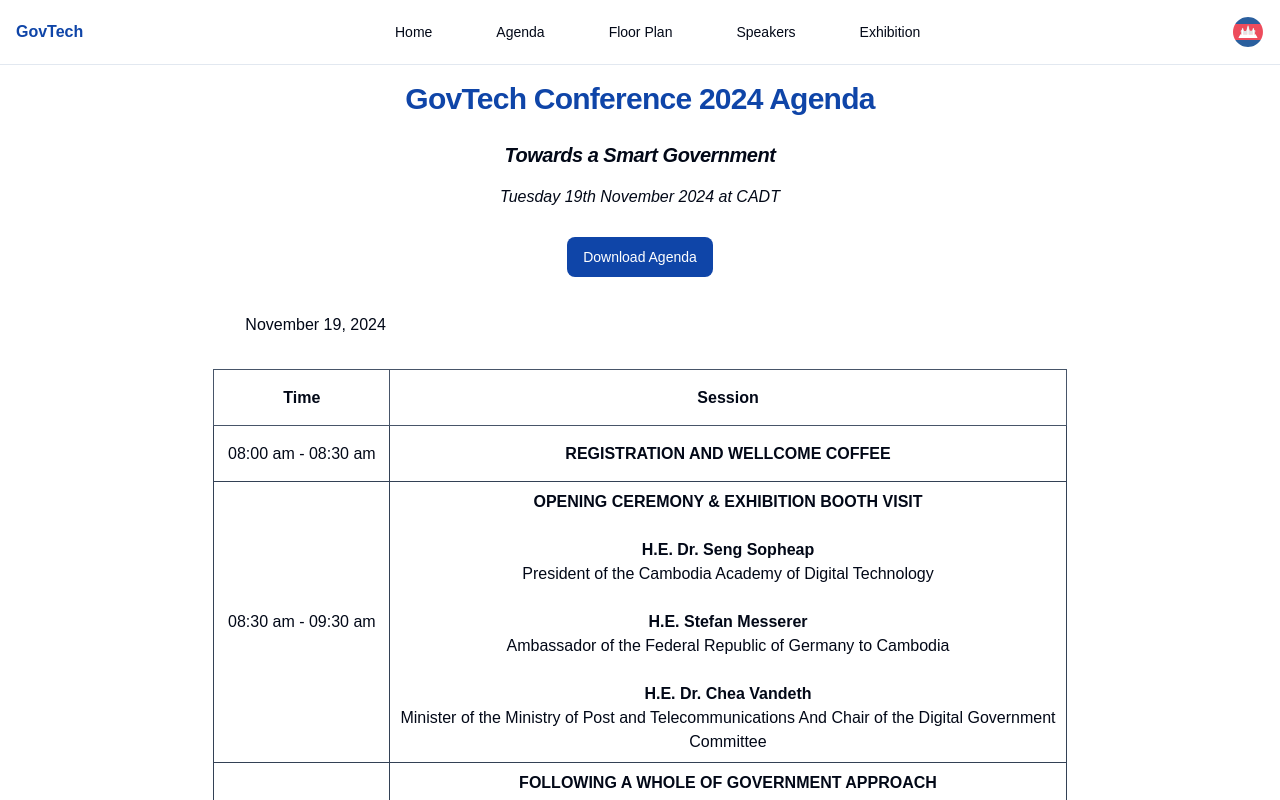
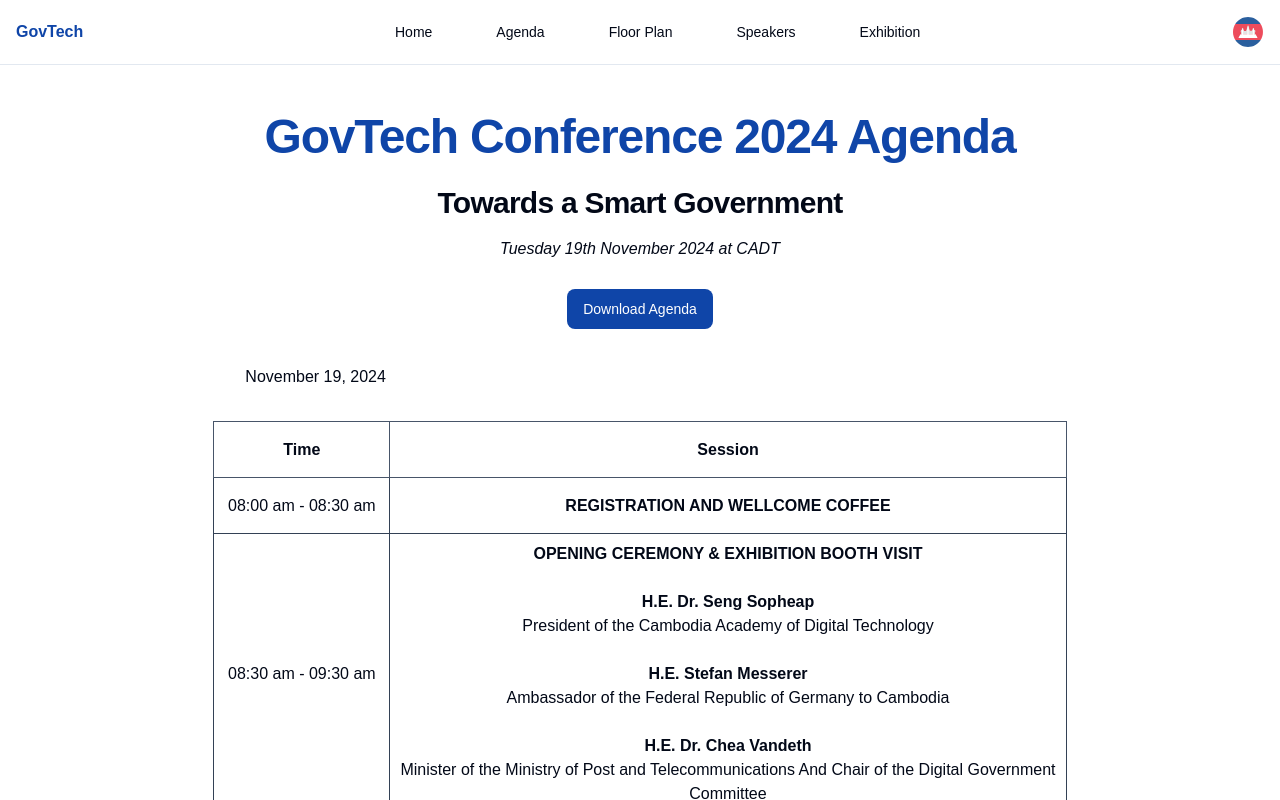
Before and after one commit to MPTCDITR/govtech-website, a Next.js app: page /en/agenda in a window 1280 px wide. Shown: the top 800 px of the page. Built offline with nearby package versions, Linux system fonts and the light colour scheme; a web font is replaced by a local one.

Commit message:
feat: fix styling

```diff
--- a/app/[locale]/agenda/page.tsx
+++ b/app/[locale]/agenda/page.tsx
@@ -225,16 +225,16 @@
     const t = useTranslations('Agenda');
     return (
         <main className='flex flex-col items-center justify-center'>
-            <div className='w-full px-4 sm:w-3/4 sm:px-0 md:w-2/3'>
+            <div className='w-full py-8 px-4 sm:w-3/4 sm:px-0 md:w-2/3'>
                 <Text
-                    variant='subheading'
+                    variant='heading'
                     className='container mx-auto py-4 text-center text-primary'
                 >
                     {t('agenda')}
                 </Text>
                 <Text
-                    variant='smallheading'
-                    className='container mx-auto px-4 py-2 text-center italic'
+                    variant='subheading'
+                    className='container mx-auto px-4 py-2 text-center'
                 >
                     Towards a Smart Government
                 </Text>
--- a/app/[locale]/exhibition/page.tsx
+++ b/app/[locale]/exhibition/page.tsx
@@ -4,7 +4,7 @@
 
 const Exhibition = () => {
     return (
-        <main className='container flex flex-col items-center justify-between gap-4'>
+        <main className='container flex flex-col items-center justify-between gap-4 pt-8'>
             <TextElement variant='heading' className='my-4 text-center text-primary'>
                 Exhibition
             </TextElement>
--- a/app/[locale]/floor-plan/page.tsx
+++ b/app/[locale]/floor-plan/page.tsx
@@ -5,7 +5,7 @@
     const t = useTranslations('FloorPlan');
     return (
         <main className='container flex flex-col items-center justify-between gap-8'>
-            <div className='w-full'>
+            <div className='w-full pt-8'>
                 <TextElement
                     variant='heading'
                     className='container mx-auto py-4 text-center text-primary'
--- a/app/[locale]/speakers/page.tsx
+++ b/app/[locale]/speakers/page.tsx
@@ -6,7 +6,7 @@
     const t = useTranslations('Speakers');
     return (
         <main className='container flex flex-col items-center justify-between gap-8'>
-            <div className='w-full'>
+            <div className='w-full pt-8'>
                 <div>
                     <TextElement
                         variant='heading'
```
Also changed, not shown: 1 other file (tests, documents, lock files or other folders).
